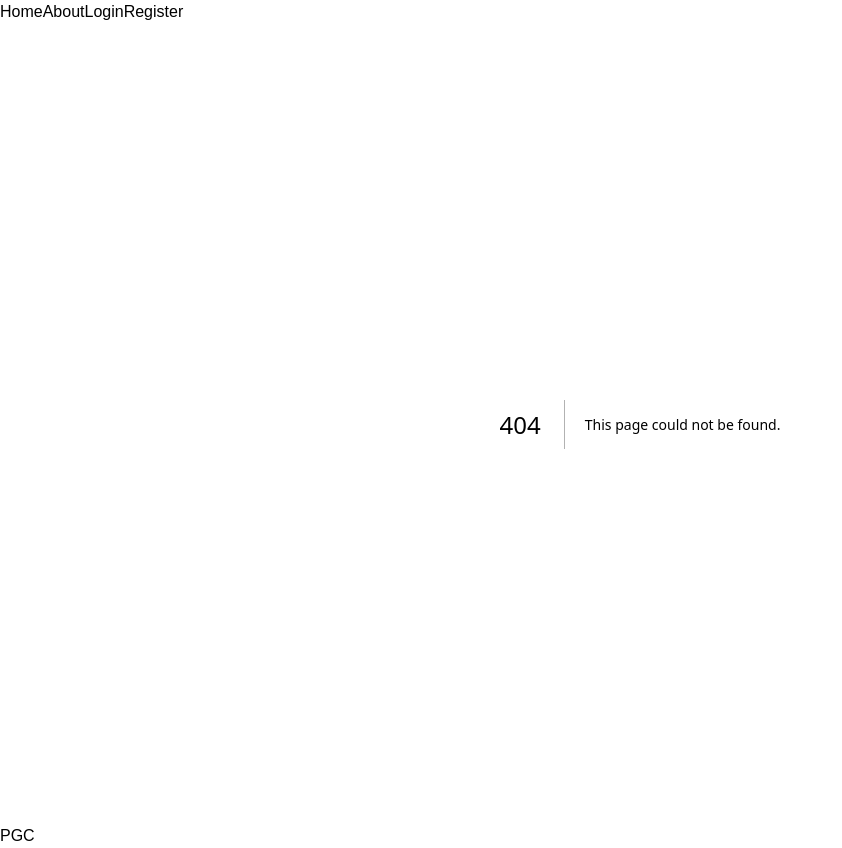
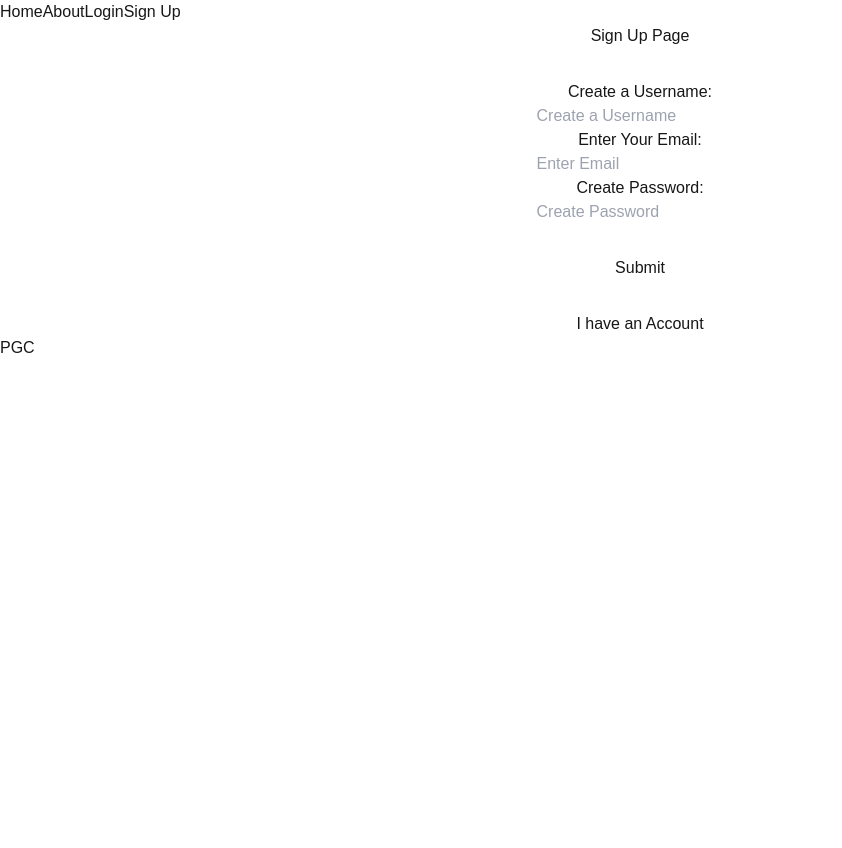
Before and after one commit to AsherHoltham/MongoDB_PGC_Backend, a Next.js app in the folder pgc/: page /signup in a window 1280 px wide. Before the commit this address had no page. Shown: the whole page, without its empty margins (0-842 px from the left). After the commit the page ends 800 px from the top, so only its background shows below. Built offline with nearby package versions, Linux system fonts and the light colour scheme.

Commit message:
before backend

```diff
--- a/pgc/lib/data/user.ts
+++ b/pgc/lib/data/user.ts
@@ -1,6 +1,6 @@
 import * as CryptoJS from 'crypto-js';
 
-class User {
+export class User {
     private _uname: string;
     private _password: string;
     private _email: string;
--- a/pgc/src/app/(auth)/login/page.tsx
+++ b/pgc/src/app/(auth)/login/page.tsx
@@ -1,6 +1,5 @@
-import { LoginForm } from "../../components/login_form";
+import { LoginForm } from "../../../components/login_form";
 import Link from "next/link";
-import { usePathname } from "next/navigation";
 
 export default function Login() {
     return (
@@ -14,7 +13,7 @@ export default function Login() {
             </div>
             <div style={{ textAlign: "center" }}>
                 <Link
-                    href = "/register"
+                    href = "/signup"
                     className = {"mr-4 text-blue-500"}
                     >
                         Create Account
--- a/pgc/src/app/(auth)/register/page.tsx
+++ b/pgc/src/app/(auth)/signup/page.tsx
@@ -1,8 +1,9 @@
-import { RegisterForm } from "../../components/user_init_form";
+import { RegisterForm } from "../../../components/register";
 import Link from "next/link";
-import { usePathname } from "next/navigation";
 
 export default function Register() {
+
+
     return (
     <div>
         <main>
--- a/pgc/src/app/about/page.tsx
+++ b/pgc/src/app/about/page.tsx
@@ -13,6 +13,5 @@ export default function About() {
             Go Home
         </button>
     </div>
-
     );
 }
--- a/pgc/src/app/layout.tsx
+++ b/pgc/src/app/layout.tsx
@@ -1,6 +1,6 @@
 import type { Metadata } from "next";
 import "./globals.css";
-import { Navigation } from "./components/navigation";
+import { Navigation } from "../components/navigation";
 
 export const metadata: Metadata = {
   title: "Create Next App",
--- a/pgc/src/app/components/navigation.tsx
+++ b/pgc/src/components/navigation.tsx
@@ -25,10 +25,10 @@ export const Navigation = () => {
                 Login
             </Link>
             <Link
-            href = "/register"
-            className = {pathname === "/register" ? "font-bold mr-4" : "mr-4 text-blue-500"}
+            href = "/signup"
+            className = {pathname === "/signup" ? "font-bold mr-4" : "mr-4 text-blue-500"}
             >
-                Register
+                Sign Up
             </Link>
         </nav>
     );
--- /dev/null
+++ b/pgc/src/components/register.tsx
@@ -0,0 +1,31 @@
+"use client"
+import { User } from "../../lib/data/user";
+
+export const RegisterForm = () => {
+    console.log("USER INIT Form Component")
+    return (
+        <div>
+            <form method="GET">
+                <div>
+                    <label>Create a Username:</label>
+                    <br />
+                    <input type="text" id="uname" name="uname" required  placeholder="Create a Username" ></input>
+                </div>
+                <div>
+                    <label>Enter Your Email:</label>
+                    <br />
+                    <input type="text" id="email" name="email" required  placeholder="Enter Email" ></input>
+                </div>
+                <div>
+                    <label>Create Password:</label>
+                    <br />
+                    <input type="text" id="password" name="password" required  placeholder="Create Password" ></input>
+                </div>
+                <button className="bg-blue-500 text-white py-2 px-4 rounded-md" type="submit" style={{ marginTop: "2rem" }}>
+                    Submit
+                </button>
+            </form>
+
+        </div>
+    );
+}
```
Also changed, not shown: pgc/src/app/components/user_init_form.tsx (deleted, +0 -23 lines), pgc/src/app/(auth)/verify-email/page.tsx (added), pgc/src/app/users/[id]/route.tsx (added), pgc/src/components/login_form.tsx (renamed from pgc/src/app/components/login_form.tsx).
